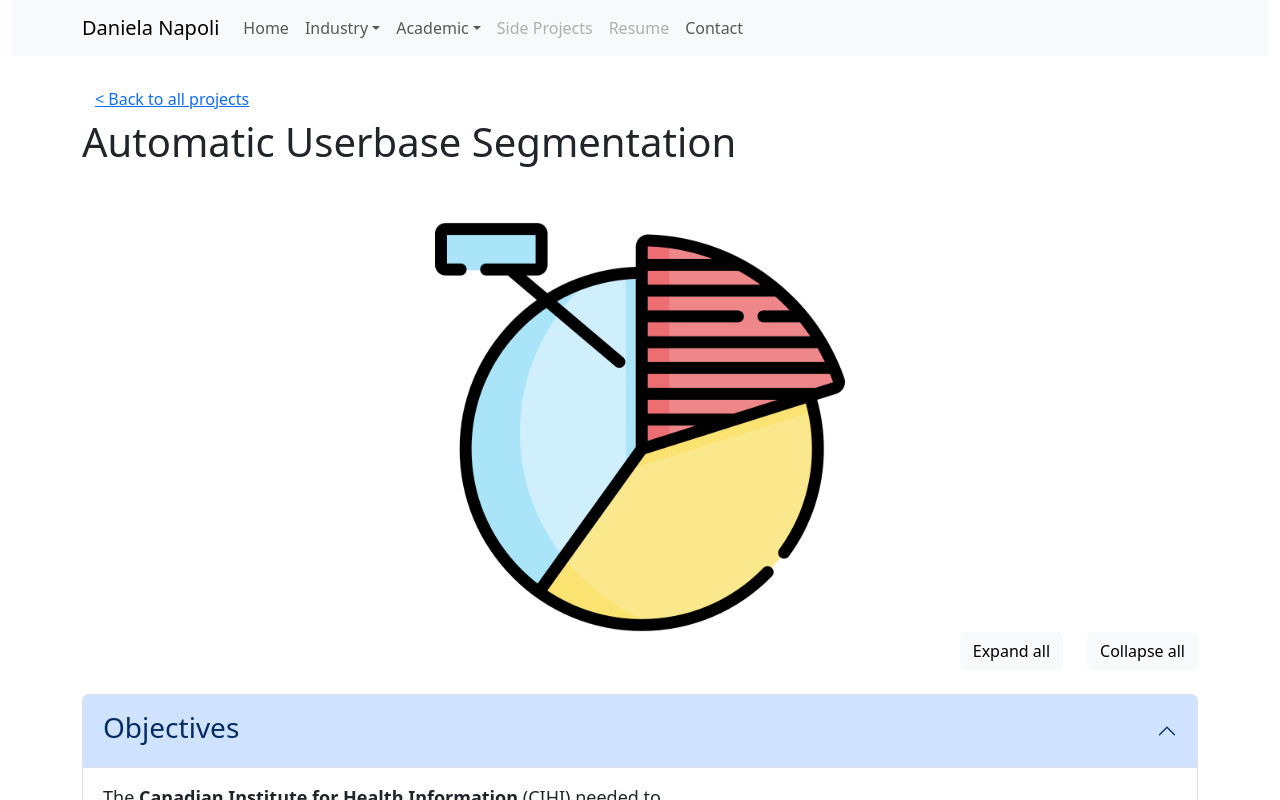
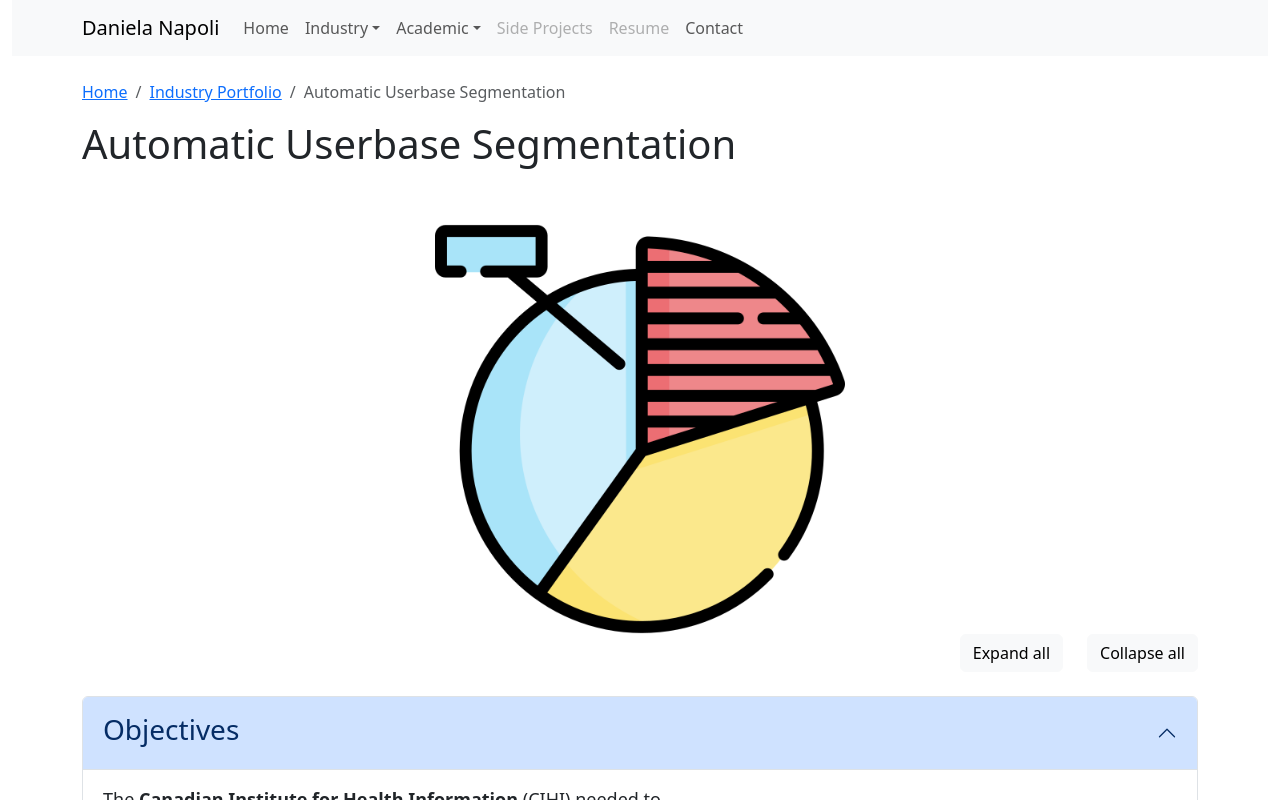
Before and after one commit to danielanapoli/2025-personal-website, a React (Create React App) app: page /#/industry/automation in a window 1280 px wide. Shown: the top 800 px of the page. Built offline with nearby package versions, Linux system fonts and the light colour scheme.

Commit message:
Added some basic/brute-force breadcrumbs, to be automated later

```diff
--- a/src/pages/Academic/Publications.js
+++ b/src/pages/Academic/Publications.js
@@ -4,7 +4,7 @@ import Container from 'react-bootstrap/Container';
 import Row from 'react-bootstrap/Row';
 import Col from 'react-bootstrap/Col';
 import Badge from 'react-bootstrap/Badge';
-import Button from 'react-bootstrap/Button';
+import Breadcrumb from 'react-bootstrap/Breadcrumb';
 
 import YoutubeEmbed from "../../YouTubeEmbed";
 import SlidesEmbed from '../../SlidesEmbed';
@@ -20,12 +20,12 @@ function AcademicPublications() {
       <br/>
       <section id="content">
     <Container>
-        <Row>
-            <Col>
-                <Button variant='link' href="/#/academic">&lt; Back to all projects</Button>
-            </Col>
-        </Row>
-        <h1>Publications</h1>
+        <Breadcrumb>
+          <Breadcrumb.Item href="/">Home</Breadcrumb.Item>
+          <Breadcrumb.Item href="/#/academic">Academic Portfolio</Breadcrumb.Item>
+          <Breadcrumb.Item active>Paper Publications</Breadcrumb.Item>
+        </Breadcrumb>
+        <h1>Paper Publications</h1>
         <br/>
         <Row>
             <Col>
--- a/src/pages/Academic/Talks.js
+++ b/src/pages/Academic/Talks.js
@@ -4,7 +4,7 @@ import Container from 'react-bootstrap/Container';
 import Row from 'react-bootstrap/Row';
 import Col from 'react-bootstrap/Col';
 import Badge from 'react-bootstrap/Badge';
-import Button from 'react-bootstrap/Button';
+import Breadcrumb from 'react-bootstrap/Breadcrumb';
 
 import YoutubeEmbed from "../../YouTubeEmbed";
 import SlidesEmbed from '../../SlidesEmbed';
@@ -20,12 +20,12 @@ function AcademicPublications() {
       <br/>
       <section id="content">
         <Container>
-        <Row>
-            <Col>
-                <Button variant='link' href="/#/academic">&lt; Back to all projects</Button>
-            </Col>
-        </Row>
-        <h1>Talks</h1>
+        <Breadcrumb>
+          <Breadcrumb.Item href="/">Home</Breadcrumb.Item>
+          <Breadcrumb.Item href="/#/academic">Academic Portfolio</Breadcrumb.Item>
+          <Breadcrumb.Item active>Talks and Workshops</Breadcrumb.Item>
+        </Breadcrumb>
+        <h1>Talks and Workshops</h1>
         <br/>
         <Row>
             <Col md={4}>
--- a/src/pages/Industry/Automation.js
+++ b/src/pages/Industry/Automation.js
@@ -5,7 +5,7 @@ import Container from 'react-bootstrap/Container';
 import Row from 'react-bootstrap/Row';
 import Col from 'react-bootstrap/Col';
 import Image from 'react-bootstrap/Image';
-import Button from 'react-bootstrap/Button';
+import Breadcrumb from 'react-bootstrap/Breadcrumb';
 
 import NavBar from '../../components/navbar';
 import Footer from '../../footer';
@@ -20,11 +20,11 @@ function IndustryAutomation() {
       <br/>
       <section id="content">
           <Container fluid="md">
-            <Row>
-              <Col>
-                <Button variant='link' href="/#/industry">&lt; Back to all projects</Button>
-              </Col>
-            </Row>
+          <Breadcrumb>
+            <Breadcrumb.Item href="/">Home</Breadcrumb.Item>
+            <Breadcrumb.Item href="/#/industry">Industry Portfolio</Breadcrumb.Item>
+            <Breadcrumb.Item active>Automatic Userbase Segmentation</Breadcrumb.Item>
+          </Breadcrumb>
             <Row>
               <Col>
               <h1>Automatic Userbase Segmentation</h1>
--- a/src/pages/Industry/Benchmarking.js
+++ b/src/pages/Industry/Benchmarking.js
@@ -5,7 +5,7 @@ import Container from 'react-bootstrap/Container';
 import Row from 'react-bootstrap/Row';
 import Col from 'react-bootstrap/Col';
 import Image from 'react-bootstrap/Image';
-import Button from 'react-bootstrap/Button';
+import Breadcrumb from 'react-bootstrap/Breadcrumb';
 
 import NavBar from '../../components/navbar';
 import Footer from '../../footer';
@@ -20,11 +20,11 @@ function IndustryBenchmarking() {
       <br/>
       <section id="content">
         <Container fluid="md">
-            <Row>
-              <Col>
-                <Button variant='link' href="/#/industry">&lt; Back to all projects</Button>
-              </Col>
-            </Row>
+          <Breadcrumb>
+            <Breadcrumb.Item href="/">Home</Breadcrumb.Item>
+            <Breadcrumb.Item href="/#/industry">Industry Portfolio</Breadcrumb.Item>
+            <Breadcrumb.Item active>Usability Benchmarking</Breadcrumb.Item>
+          </Breadcrumb>
             <Row>
               <Col>
               <h1>Usability Benchmarking</h1>
--- a/src/pages/Industry/Requirements.js
+++ b/src/pages/Industry/Requirements.js
@@ -5,7 +5,7 @@ import Container from 'react-bootstrap/Container';
 import Row from 'react-bootstrap/Row';
 import Col from 'react-bootstrap/Col';
 import Image from 'react-bootstrap/Image';
-import Button from 'react-bootstrap/Button';
+import Breadcrumb from 'react-bootstrap/Breadcrumb';
 
 import NavBar from '../../components/navbar';
 import Footer from '../../footer';
@@ -19,11 +19,11 @@ function IndustryRequirements() {
       <br/>
       <section id="content">
           <Container fluid="md">
-            <Row>
-              <Col>
-                <Button variant='link' href="/#/industry">&lt; Back to all projects</Button>
-              </Col>
-            </Row>
+          <Breadcrumb>
+            <Breadcrumb.Item href="/">Home</Breadcrumb.Item>
+            <Breadcrumb.Item href="/#/industry">Industry Portfolio</Breadcrumb.Item>
+            <Breadcrumb.Item active>Automatic Userbase Segmentation</Breadcrumb.Item>
+          </Breadcrumb>
             <Row>
               <Col>
               <h1>Requirements Analysis</h1>
--- a/src/pages/Industry/Workflows.js
+++ b/src/pages/Industry/Workflows.js
@@ -6,7 +6,7 @@ import Row from 'react-bootstrap/Row';
 import Col from 'react-bootstrap/Col';
 import Accordion from 'react-bootstrap/Accordion';
 import Image from 'react-bootstrap/Image';
-import Button from 'react-bootstrap/Button';
+import Breadcrumb from 'react-bootstrap/Breadcrumb';
 
 import NavBar from '../../components/navbar';
 import Footer from '../../footer';
@@ -19,11 +19,11 @@ function IndustryWorkflows() {
       <br/>
       <section id="content">
           <Container fluid="md">
-            <Row>
-              <Col>
-                <Button variant='link' href="/#/industry">&lt; Back to all projects</Button>
-              </Col>
-            </Row>
+          <Breadcrumb>
+            <Breadcrumb.Item href="/">Home</Breadcrumb.Item>
+            <Breadcrumb.Item href="/#/industry">Industry Portfolio</Breadcrumb.Item>
+            <Breadcrumb.Item active>Exploring Design Workflows</Breadcrumb.Item>
+          </Breadcrumb>
             <Row>
               <Col>
               <h1>Exploring Design Workflows</h1>
```
Also changed, not shown: src/components/breadcrumb.js (added, +13 -0 lines).
